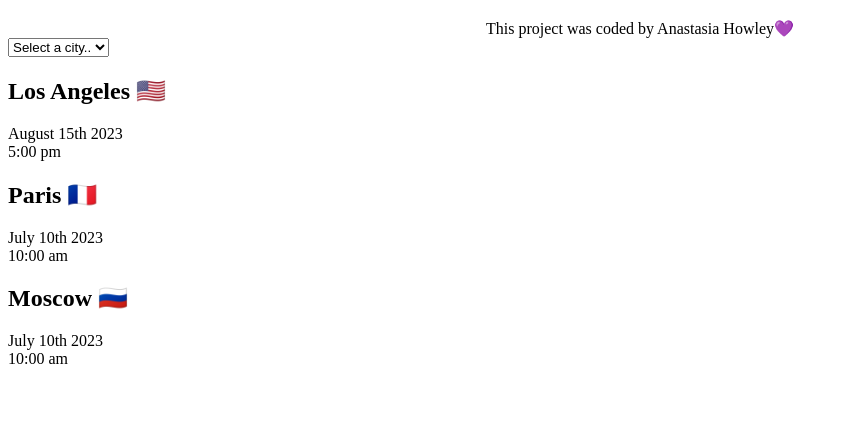
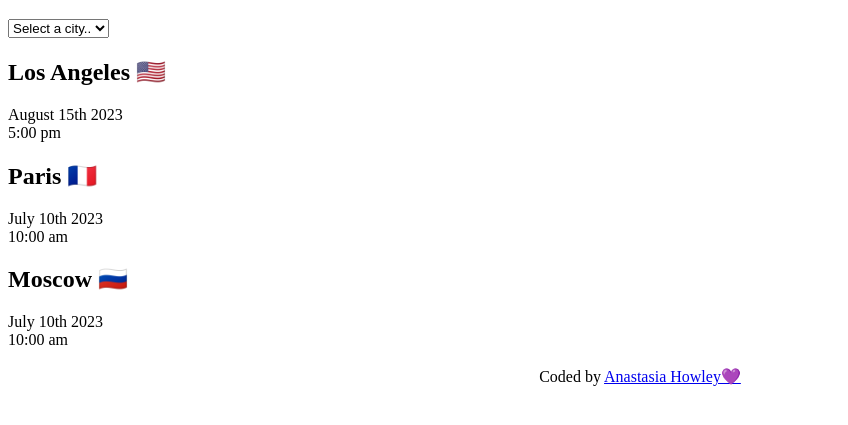
Before and after one commit to Anahowley/world-clock-jsproject, a plain HTML site: page index.html in a window 1280 px wide. Shown: the part 61-486 px from the top of the page, without its empty margins (0-848 px from the left). Drawn offline with Linux system fonts and the light colour scheme; a script that the page names is missing.

Commit message:
moved footer in the end of container and added a link to my profile

```diff
--- a/index.html
+++ b/index.html
@@ -13,7 +13,7 @@
 
     <body>
         <h1>World Clock</h1>
-        <footer>This project was coded by Anastasia Howley💜</footer>
+
 </div>
 <select>
     <option value="">Select a city..</option>
@@ -39,6 +39,10 @@
     <div class="date">July 10th 2023</div>
     <div class="time">10:00 am</div>
 </div>
+<br>
+<footer>Coded by
+    <a href="https://www.shecodes.io/graduates/73920-anastasia-howley" target="_blank">Anastasia Howley💜</a>
+</footer>
 <script src="javascript/index.js"></script>
 </body>
 
--- a/javascript/index.js
+++ /dev/null
@@ -1 +0,0 @@
-alert("hello!");
```
